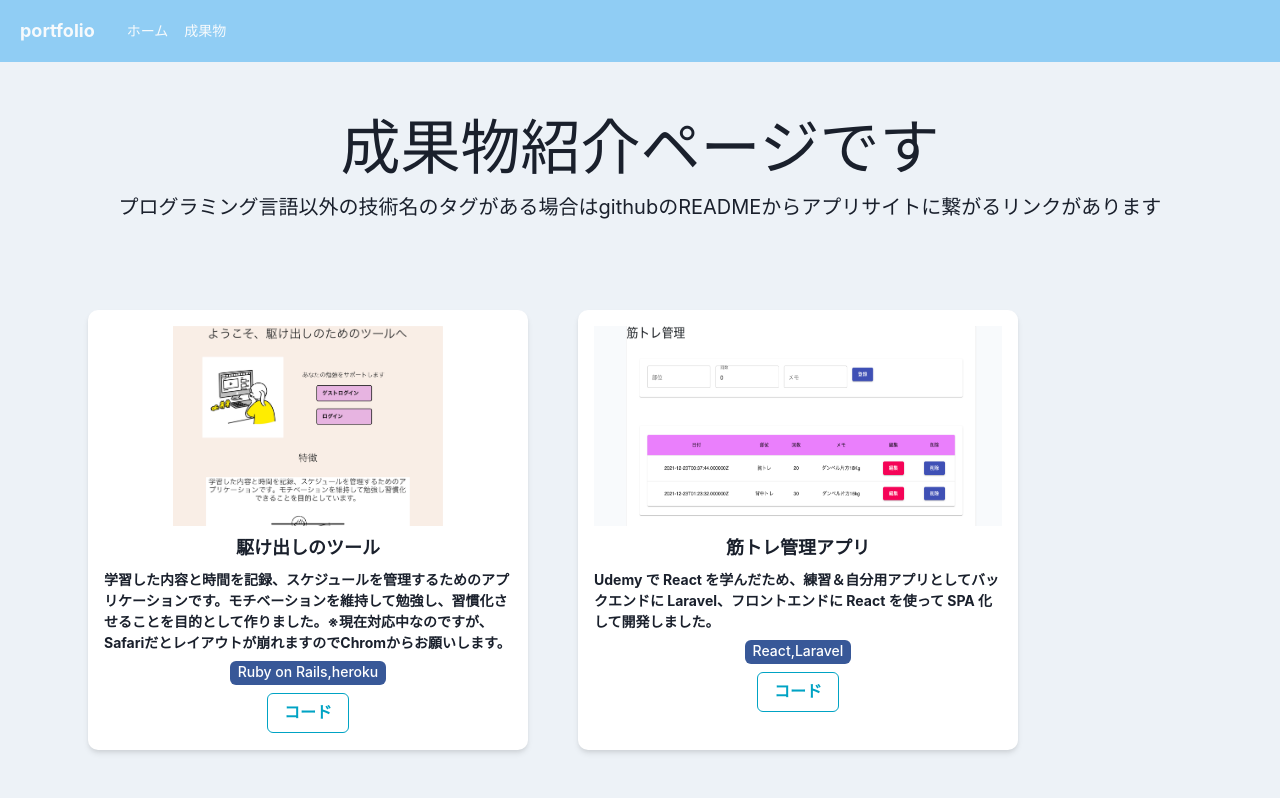
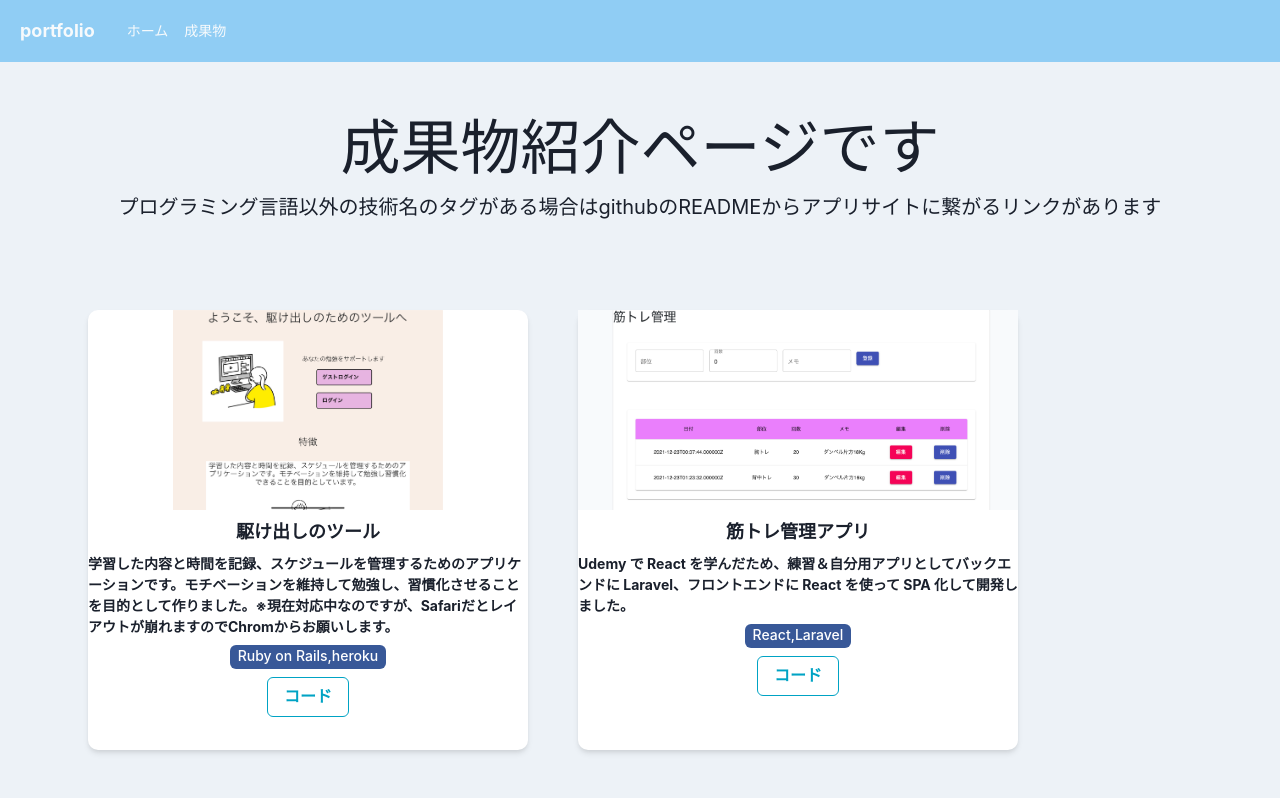
Before and after one commit to okabekaito/portfolio, a React (Create React App) app: page /deliverables in a window 1280 px wide. Shown: the top 798 px of the page. Built offline with nearby package versions, Linux system fonts and the light colour scheme.

Commit message:
成果物ページ調整

```diff
--- a/src/components/organisms/deliverables/DeliverblesCard.tsx
+++ b/src/components/organisms/deliverables/DeliverblesCard.tsx
@@ -12,7 +12,7 @@ type Props = {
 export const DeliverablesCard: VFC<Props> = memo((props) => {
     const {image,title,content,TechnologyName,code,OnClickCard} = props;
     return (
-        <Box boxSize="440px" bg="white" borderRadius="10px" shadow="md" p={4} _hover={{cursor:"pointer",opacity:0.8}} onClick={OnClickCard}>
+        <Box boxSize="440px" bg="white" borderRadius="10px" shadow="md" _hover={{cursor:"pointer",opacity:0.8}} onClick={OnClickCard}>
         <Stack align="center">
             <Image h="200px" src={image} alt="成果物の画像" m="auto" />
             <Text fontSize="lg" fontWeight="bold" textAlign="center">{title}</Text>
```
